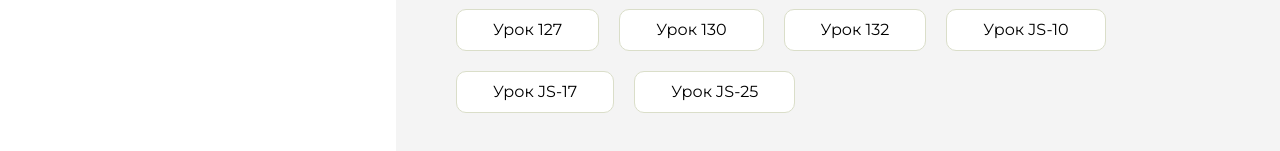
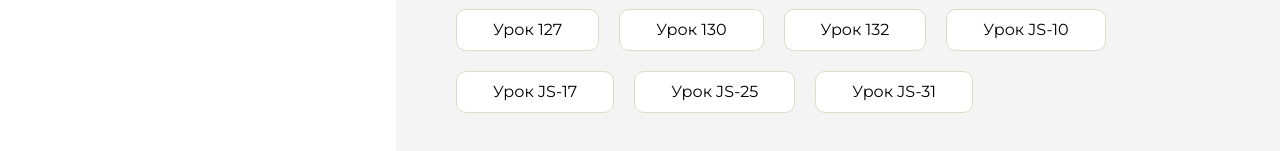
Before and after one commit to asanovlenur09/home-work, a plain HTML site: page index.html in a window 1280 px wide. Shown: the part 477-628 px from the top of the page. Drawn offline with Linux system fonts and the light colour scheme.

Commit message:
Update index.html

```diff
--- a/index.html
+++ b/index.html
@@ -161,6 +161,9 @@
                       <li class="content__list-item">
                         <a href="h_work-3/index.html">Урок JS-25</a>
                     </li>
+                      <li class="content__list-item">
+                        <a href="h_worck-4/index-31.html">Урок JS-31</a>
+                    </li>
                 </ul>
             </div>
             <div class="content__block hidden" id="diplomBlock">
```
